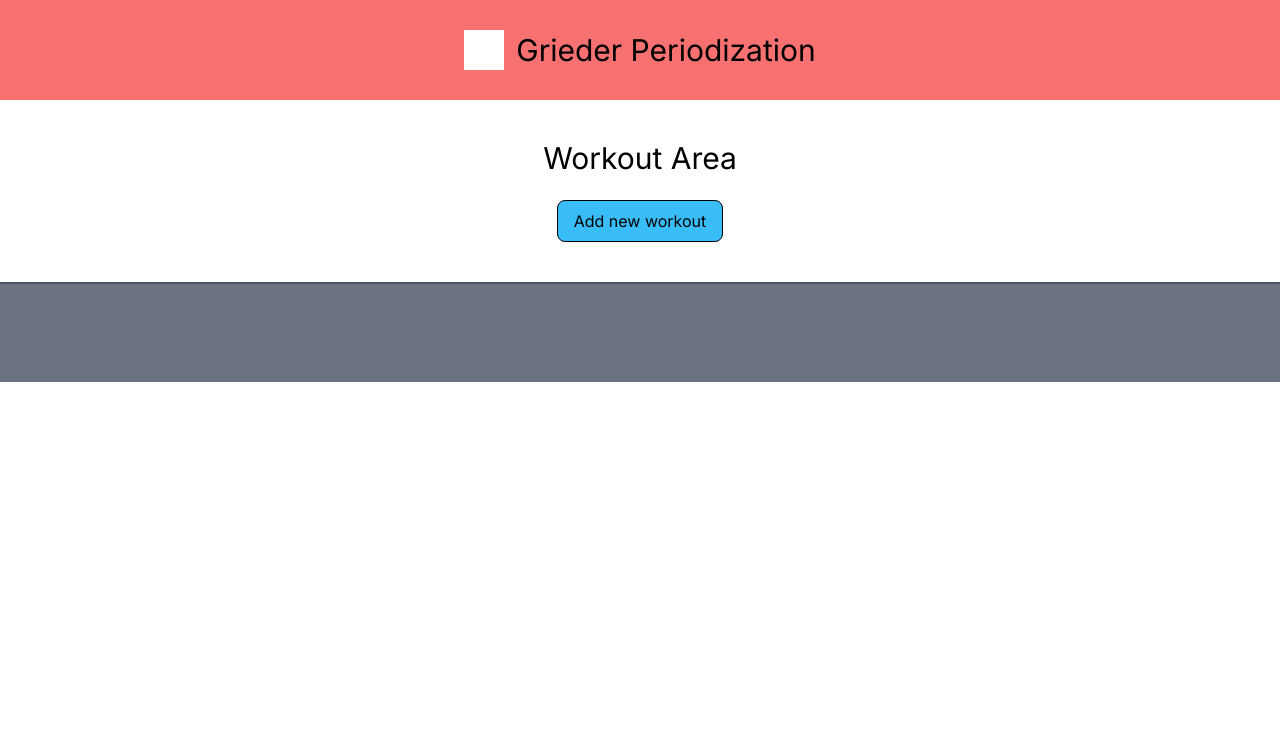
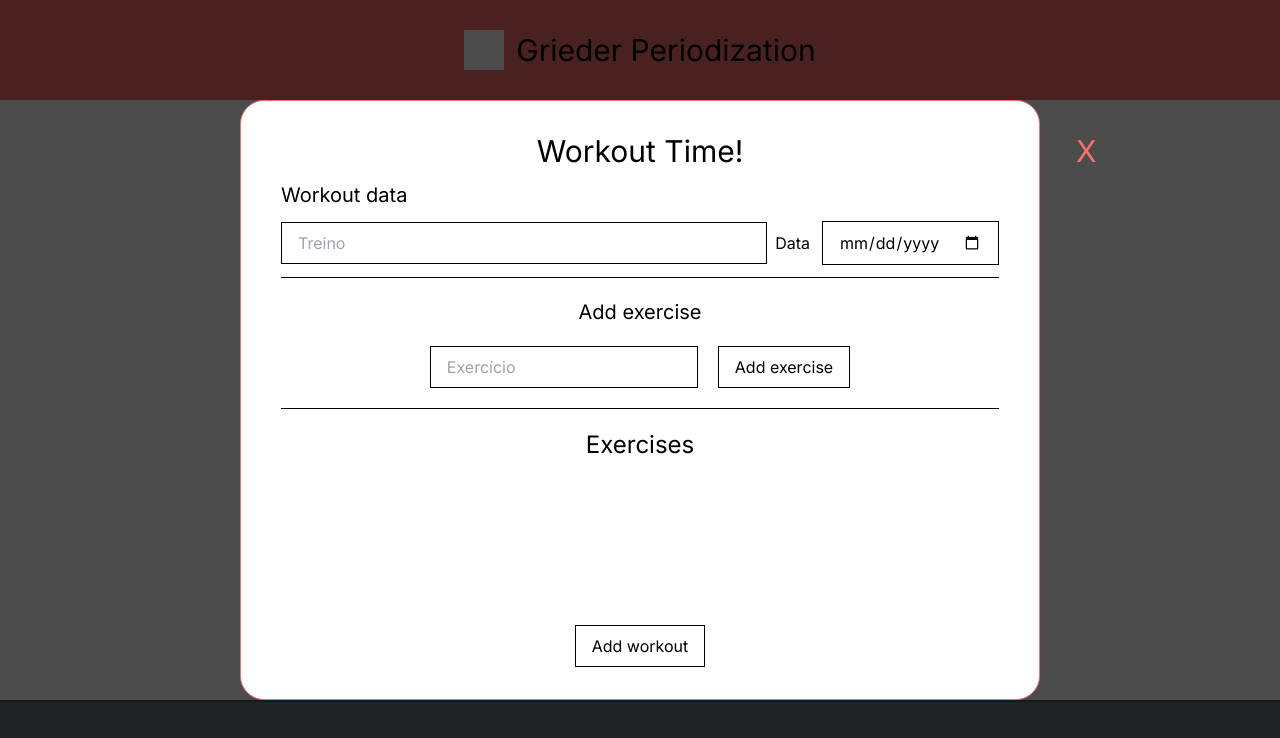
Before and after one commit to IgorGrieder/Workouts, a Next.js app: page / in a window 1280 px wide. Both pictures are taken after a click on the button "Add new workout". Shown: the top 738 px of the page. Built offline with nearby package versions, Linux system fonts and the light colour scheme.

Commit message:
Modificacoes no layout do modal para satisfazer design

```diff
--- a/src/app/page.tsx
+++ b/src/app/page.tsx
@@ -7,7 +7,7 @@ import WorkoutsReducer from '@/contexts/workoutsReducer'
 
 export default function Home() {
   return (
-    <div className="min-h-screen overflow-scroll bg-white">
+    <div className="flex min-h-screen flex-col overflow-scroll bg-white">
       <Header></Header>
       <WorkoutsReducer>
         <WorkoutMain></WorkoutMain>
--- a/src/components/footer.tsx
+++ b/src/components/footer.tsx
@@ -1,6 +1,6 @@
 const Footer = () => {
   return (
-    <footer className="py-5 border-t-2 border-gray-600 h-[100px] mt- text-black bg-gray-500"></footer>
+    <footer className="mt-auto h-[100px] border-t-2 border-gray-600 bg-gray-500 py-5 text-black"></footer>
   )
 }
 
--- a/src/components/modal.tsx
+++ b/src/components/modal.tsx
@@ -13,7 +13,7 @@ const Modal = ({ setModalFalse }: Props) => {
   const workoutCtx = useContext(workoutContext) // contexto que contem os treinos
   const [inputExercise, setInputExercise] = useState('') // variavel state que controle o input do exercicio a ser adicionado
   const [inputDate, setInputDate] = useState('DD/MM/AAAA') // variavel state que controle o input da data
-  const [inputTraining, setInputTraining] = useState('DD/MM/AAAA') // variavel state que controle o input do nome do treino
+  const [inputTraining, setInputTraining] = useState('') // variavel state que controle o input do nome do treino
 
   // event handler de add click
   const handleAddClick = () => {
@@ -63,31 +63,48 @@ const Modal = ({ setModalFalse }: Props) => {
   }
 
   return (
-    <section className="fixed inset-0 flex items-center justify-center bg-red-400/20">
-      <div className="flex justify-center bg-white px-10 py-8">
+    <section className="fixed inset-0 flex items-center justify-center overflow-y-scroll bg-black/70">
+      <div className="flex flex-col items-center rounded-3xl border border-red-400 bg-white px-10 py-8 md:h-[600px] md:w-[800px]">
+        <div className="flex w-full items-center justify-center">
+          <h1 className="flex-1 text-center text-3xl">Workout Time!</h1>
           <button
-          className="border border-black px-4 py-2 text-red-400"
+            className="absolute px-4 py-2 text-3xl text-red-400 lg:left-[1060px]"
             onClick={handleCloseClick}
           >
-          Close
+            X
           </button>
+        </div>
+
+        <div className="w-full border-b border-black py-3">
+          <h1 className="mb-3 text-xl">Workout data</h1>
+          <div className="flex items-center gap-2">
             <input
               type="text"
-          className="px-4 py-2 text-black outline-none"
+              className="flex-1 border border-black px-4 py-2 text-black outline-none"
               value={inputTraining}
               onChange={(event) => setInputTraining(event.target.value)}
+              placeholder="Treino"
             />
+            <label>
+              <p className="mr-3 inline">Data</p>
               <input
                 type="date"
-          className="px-4 py-2 text-black outline-none"
+                className="flex-1 border border-black px-4 py-2 text-black outline-none"
                 value={inputDate}
                 onChange={(event) => setInputDate(event.target.value)}
               />
+            </label>
+          </div>
+        </div>
+
+        <h1 className="mt-5 text-left text-xl">Add exercise</h1>
+        <div className="flex w-full items-center justify-center gap-5 border-b border-black py-5">
           <input
             type="text"
-          className="px-4 py-2 text-black outline-none"
+            className="border border-black px-4 py-2 text-black outline-none"
             value={inputExercise}
             onChange={(event) => setInputExercise(event.target.value)}
+            placeholder="Exercício"
           />
           <button
             className="border border-black px-4 py-2 text-black"
@@ -95,9 +112,10 @@ const Modal = ({ setModalFalse }: Props) => {
           >
             Add exercise
           </button>
+        </div>
 
         {/* exibindo cada exercicio que for adicionado ao treino dentro do modal*/}
-        <div className="overflow-scroll border-t border-black">
+        <div className="mt-5 overflow-y-scroll">
           <h1 className="text-2xl text-black">Exercises</h1>
           {exerciseCtx?.exerciseRed.map((item, index) => {
             return (
@@ -112,7 +130,7 @@ const Modal = ({ setModalFalse }: Props) => {
         </div>
 
         <button
-          className="border border-black px-4 py-2 text-black"
+          className="mt-auto border border-black px-4 py-2 text-black"
           onClick={handleAddWorkout}
         >
           Add workout
--- a/src/components/workoutmain.tsx
+++ b/src/components/workoutmain.tsx
@@ -8,10 +8,17 @@ const WorkoutMain = () => {
   const workoutCtx = useContext(workoutContext) // contexto que contem os treinos
   const [showModal, setShowModal] = useState(false) // state variable que controla exibicao do modal ou nao
 
+  const handleAddNew = () => {
+    setShowModal(true)
+  }
+
   return (
     <div className="px-5 py-10 text-black">
       <h1 className="text-center md:text-3xl">Workout Area</h1>
-      <button className="mx-auto mt-6 block rounded-lg border border-black bg-sky-400 px-4 py-2 text-black hover:text-white">
+      <button
+        className="mx-auto mt-6 block rounded-lg border border-black bg-sky-400 px-4 py-2 text-black hover:text-white"
+        onClick={handleAddNew}
+      >
         Add new workout
       </button>
 
```
Lines whose indentation alone changed are shown as unchanged.
